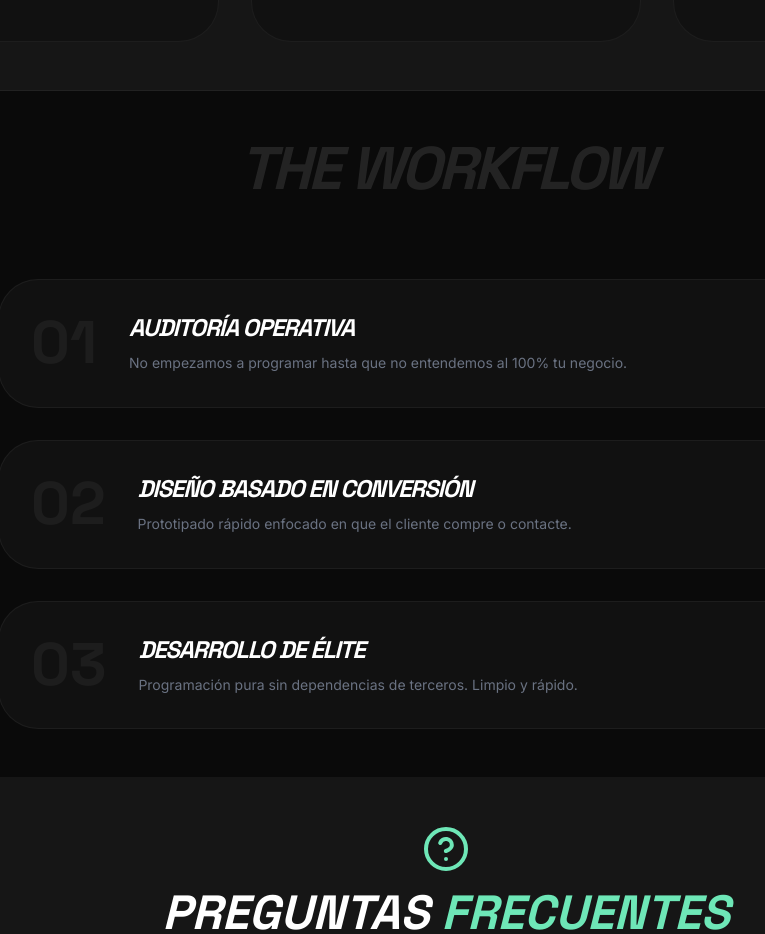
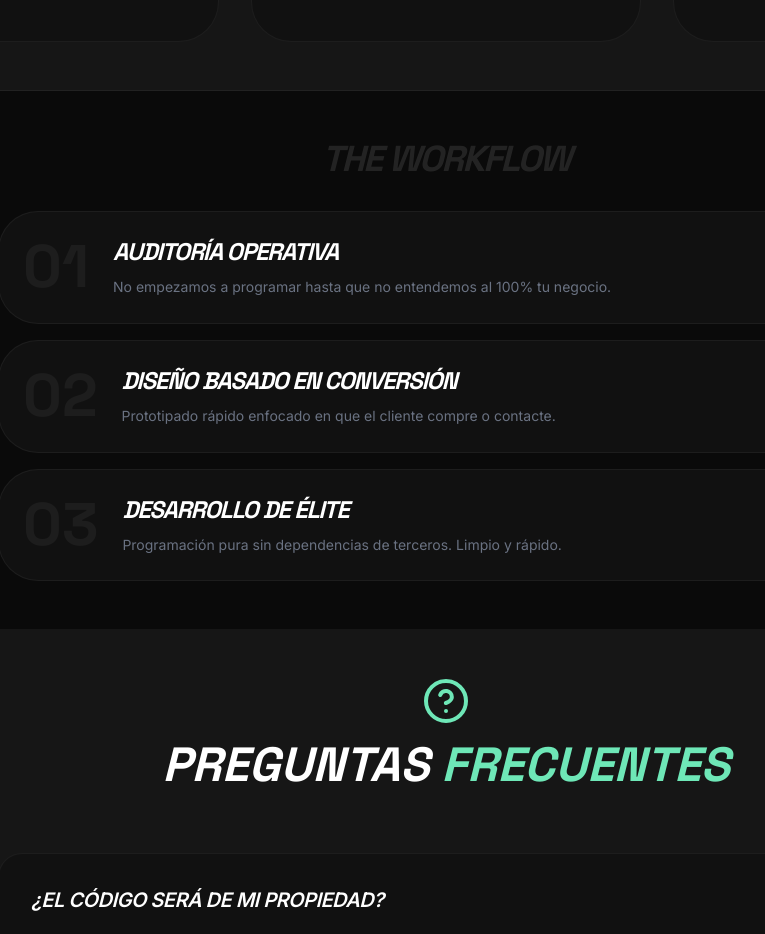
Before and after one commit to raff-liberty/PAGINA-WEB---RAFAEL-ALCALDE-MOLINA, a React (Vite) app: page /servicios/desarrollo-web-medida in a window 1280 px wide. Shown: the part 1860-2794 px from the top of the page, without its empty margins (194-959 px from the left). Built offline with nearby package versions, Linux system fonts and the light colour scheme; no server answers; the database is empty.

Commit message:
Optimize WORKFLOW section - reduce decorative title and spacing

```diff
--- a/src/pages/WebDevelopment.jsx
+++ b/src/pages/WebDevelopment.jsx
@@ -218,16 +218,16 @@ const WebDevelopment = () => {
 
             {/* THE "PROCESS" SECTION */}
             <section className="px-6 py-12 bg-[#0A0A0A]">
-                <div className="max-w-7xl mx-auto text-center mb-20">
-                    <h2 className="text-4xl md:text-6xl font-display font-black uppercase italic tracking-tighter opacity-10">THE WORKFLOW</h2>
+                <div className="max-w-7xl mx-auto text-center mb-8">
+                    <h2 className="text-3xl md:text-4xl font-display font-black uppercase italic tracking-tighter opacity-10">THE WORKFLOW</h2>
                 </div>
-                <div className="max-w-4xl mx-auto space-y-8">
+                <div className="max-w-4xl mx-auto space-y-4">
                     {[
                         { step: "01", title: "Auditoría Operativa", desc: "No empezamos a programar hasta que no entendemos al 100% tu negocio." },
                         { step: "02", title: "Diseño Basado en Conversión", desc: "Prototipado rápido enfocado en que el cliente compre o contacte." },
                         { step: "03", title: "Desarrollo de Élite", desc: "Programación pura sin dependencias de terceros. Limpio y rápido." }
                     ].map((item, i) => (
-                        <div key={i} className="flex items-center gap-8 bg-[#111] p-8 rounded-[2.5rem] border border-white/5 hover:border-primary/20 transition-all">
+                        <div key={i} className="flex items-center gap-6 bg-[#111] p-6 rounded-[2.5rem] border border-white/5 hover:border-primary/20 transition-all">
                             <span className="text-6xl font-display font-black text-white/5 group-hover:text-primary/10 transition-colors">{item.step}</span>
                             <div>
                                 <h3 className="text-2xl font-display font-black uppercase italic tracking-tighter mb-2">{item.title}</h3>
```
